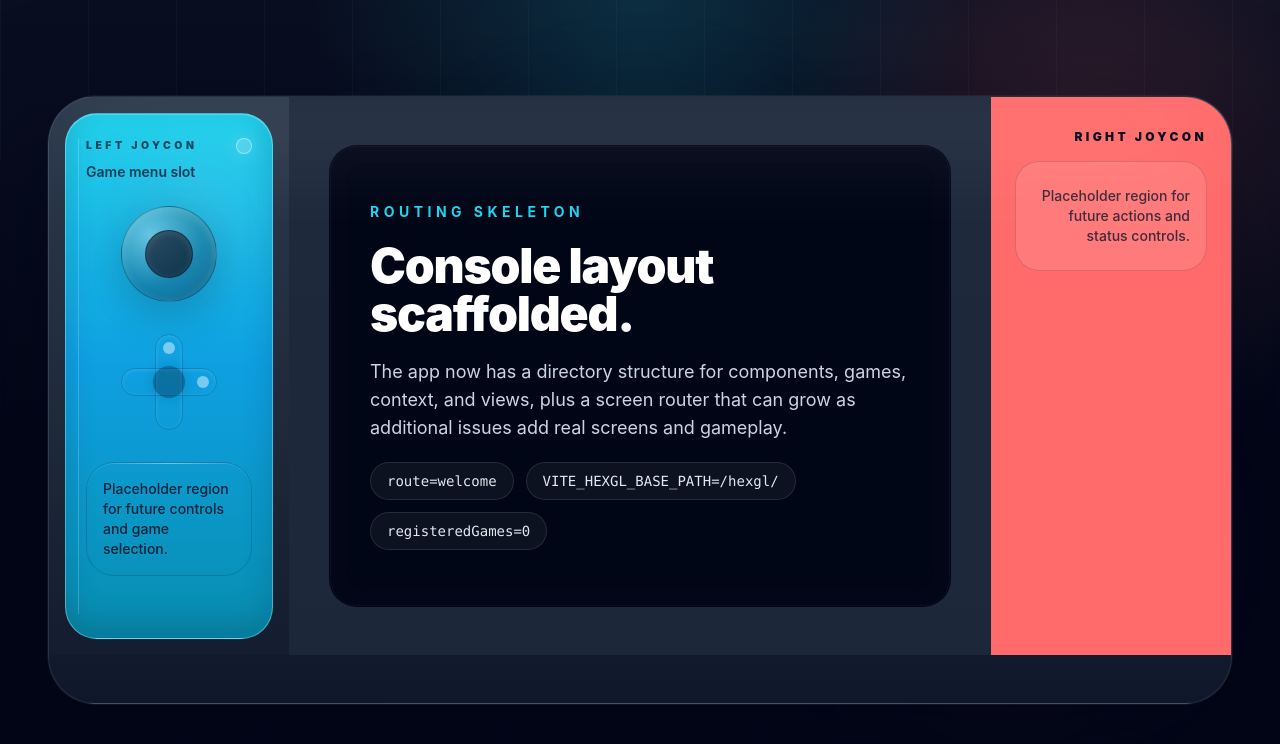
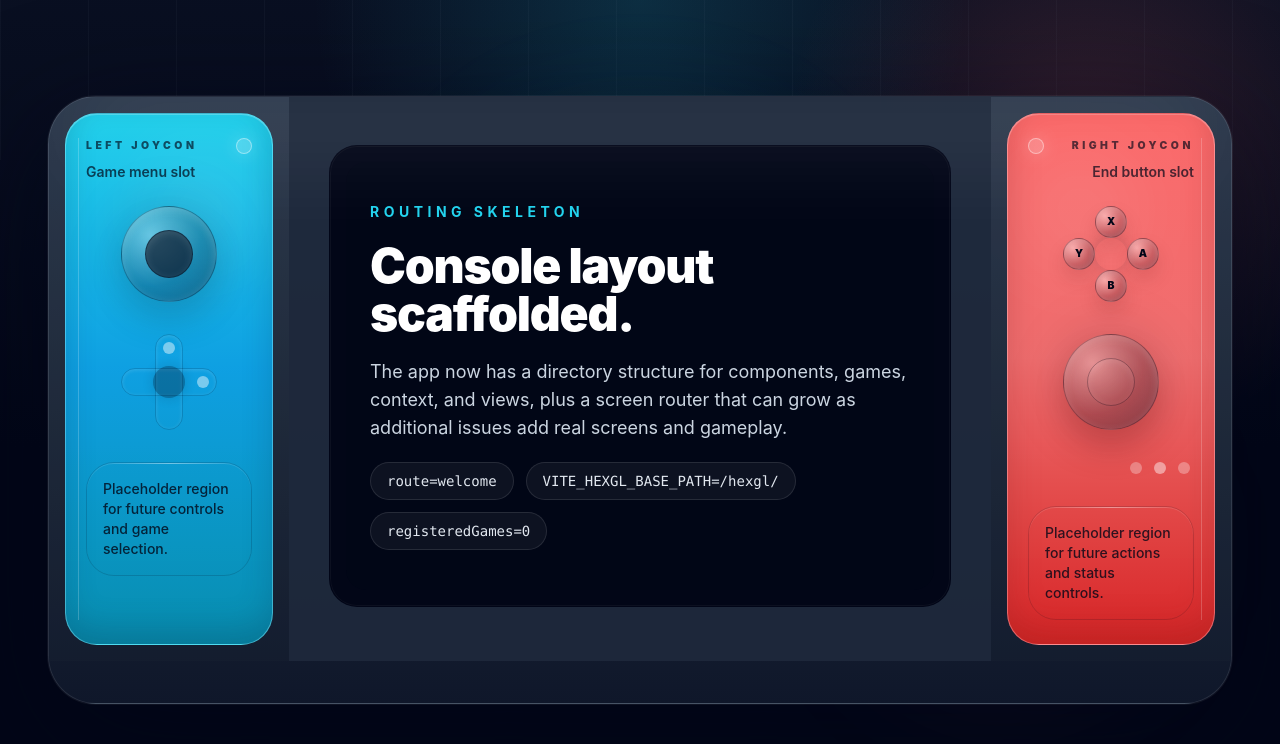
Before and after one commit to mtplayground/mct-test-u-jjwa-mct-test-user, a React (Vite) app: page / in a window 1280 px wide. Shown: the top 744 px of the page. Built offline with nearby package versions, Linux system fonts and the light colour scheme.

Commit message:
feat: Build the right joycon panel (coral-red, rounded, ABXY decoration)

```diff
--- a/src/App.tsx
+++ b/src/App.tsx
@@ -1,6 +1,7 @@
 import { ArcadeRoomBackground } from './components/ArcadeRoomBackground'
 import { ConsoleShell } from './components/ConsoleShell'
 import { LeftJoyconPanel } from './components/LeftJoyconPanel'
+import { RightJoyconPanel } from './components/RightJoyconPanel'
 import { RouteProvider } from './context/RouteContext'
 import { ScreenRouter } from './views/ScreenRouter'
 
@@ -20,19 +21,11 @@ function App() {
             }
             screen={<ScreenRouter />}
             rightJoycon={
-              <section
-                aria-label="Right joycon region"
-                className="space-y-4 text-right"
-              >
-                <p className="text-xs font-black uppercase tracking-[0.28em]">
-                  Right Joycon
+              <RightJoyconPanel>
+                <p className="text-sm font-medium text-slate-950/80">
+                  Placeholder region for future actions and status controls.
                 </p>
-                <div className="rounded-3xl border border-slate-950/15 bg-white/10 px-4 py-6">
-                  <p className="text-sm font-medium text-slate-900/80">
-                    Placeholder region for future actions and status controls.
-                  </p>
-                </div>
-              </section>
+              </RightJoyconPanel>
             }
           />
         </div>
--- a/src/components/ConsoleShell.tsx
+++ b/src/components/ConsoleShell.tsx
@@ -30,7 +30,7 @@ export const ConsoleShell = ({
           </div>
         </section>
 
-        <aside className="bg-joycon-right px-6 py-8 text-slate-950">
+        <aside className="bg-console-panel/20 px-3 py-3 md:px-4 md:py-4">
           {rightJoycon}
         </aside>
       </div>
--- /dev/null
+++ b/src/components/RightJoyconPanel.tsx
@@ -0,0 +1,68 @@
+import type { ReactNode } from 'react'
+
+type RightJoyconPanelProps = {
+  children: ReactNode
+}
+
+const buttonLabels = [
+  { className: 'top-0 left-1/2 -translate-x-1/2', label: 'X' },
+  { className: 'top-1/2 right-0 -translate-y-1/2', label: 'A' },
+  { className: 'bottom-0 left-1/2 -translate-x-1/2', label: 'B' },
+  { className: 'top-1/2 left-0 -translate-y-1/2', label: 'Y' },
+]
+
+export const RightJoyconPanel = ({ children }: RightJoyconPanelProps) => {
+  return (
+    <section
+      aria-label="Right joycon region"
+      className="relative flex h-full min-h-[18rem] flex-col overflow-hidden rounded-[2rem] border border-rose-200/35 bg-[linear-gradient(180deg,rgba(255,107,107,0.98)_0%,rgba(248,113,113,0.96)_46%,rgba(220,38,38,0.98)_100%)] px-5 py-6 text-slate-950 shadow-[inset_0_1px_0_rgba(255,255,255,0.2),inset_0_-16px_32px_rgba(127,29,29,0.26)]"
+    >
+      <div className="pointer-events-none absolute inset-y-6 right-3 w-px bg-white/20" />
+      <div className="pointer-events-none absolute left-4 top-10 h-28 w-28 rounded-full bg-white/10 blur-2xl" />
+
+      <div className="relative flex items-start justify-between gap-4 text-right">
+        <div className="h-4 w-4 rounded-full border border-white/40 bg-white/20 shadow-[0_0_18px_rgba(255,255,255,0.25)]" />
+        <div className="ml-auto">
+          <p className="text-[0.65rem] font-black uppercase tracking-[0.34em] text-slate-950/65">
+            Right Joycon
+          </p>
+          <p className="mt-2 text-sm font-semibold text-slate-950/70">
+            End button slot
+          </p>
+        </div>
+      </div>
+
+      <div className="relative mt-6 flex items-center justify-center">
+        <div className="relative h-24 w-24">
+          {buttonLabels.map(({ className, label }) => (
+            <div
+              key={label}
+              className={`absolute ${className} grid h-8 w-8 place-items-center rounded-full border border-slate-950/20 bg-[radial-gradient(circle_at_30%_30%,rgba(255,255,255,0.4),rgba(15,23,42,0.18)_55%,rgba(15,23,42,0.38)_100%)] text-[0.65rem] font-black shadow-[inset_0_2px_6px_rgba(255,255,255,0.2),0_10px_18px_rgba(127,29,29,0.16)]`}
+            >
+              {label}
+            </div>
+          ))}
+          <div className="absolute left-1/2 top-1/2 h-8 w-8 -translate-x-1/2 -translate-y-1/2 rounded-full bg-slate-950/18 shadow-[0_0_14px_rgba(15,23,42,0.14)]" />
+        </div>
+      </div>
+
+      <div className="relative mt-8 flex items-center justify-center">
+        <div className="absolute h-28 w-28 rounded-full bg-slate-950/10 blur-xl" />
+        <div className="relative grid h-24 w-24 place-items-center rounded-full border border-slate-950/20 bg-[radial-gradient(circle_at_30%_30%,rgba(255,255,255,0.3),rgba(15,23,42,0.22)_55%,rgba(15,23,42,0.46)_100%)] shadow-[inset_0_3px_10px_rgba(255,255,255,0.18),0_18px_28px_rgba(127,29,29,0.25)]">
+          <div className="h-12 w-12 rounded-full border border-slate-950/25 bg-slate-900/72 shadow-[inset_0_2px_8px_rgba(255,255,255,0.12)]" />
+        </div>
+      </div>
+
+      <div className="mt-8 flex justify-end gap-3 pr-1">
+        <div className="h-3 w-3 rounded-full bg-white/30" />
+        <div className="h-3 w-3 rounded-full bg-white/45" />
+        <div className="h-3 w-3 rounded-full bg-white/30" />
+      </div>
+
+      <div className="relative mt-8 rounded-[1.75rem] border border-slate-950/15 bg-slate-950/12 p-4 shadow-[inset_0_1px_0_rgba(255,255,255,0.12)]">
+        <div className="absolute inset-x-4 top-0 h-px bg-gradient-to-r from-transparent via-white/35 to-transparent" />
+        {children}
+      </div>
+    </section>
+  )
+}
```
Also changed, not shown: 1 other file (tests, documents, lock files or other folders).
